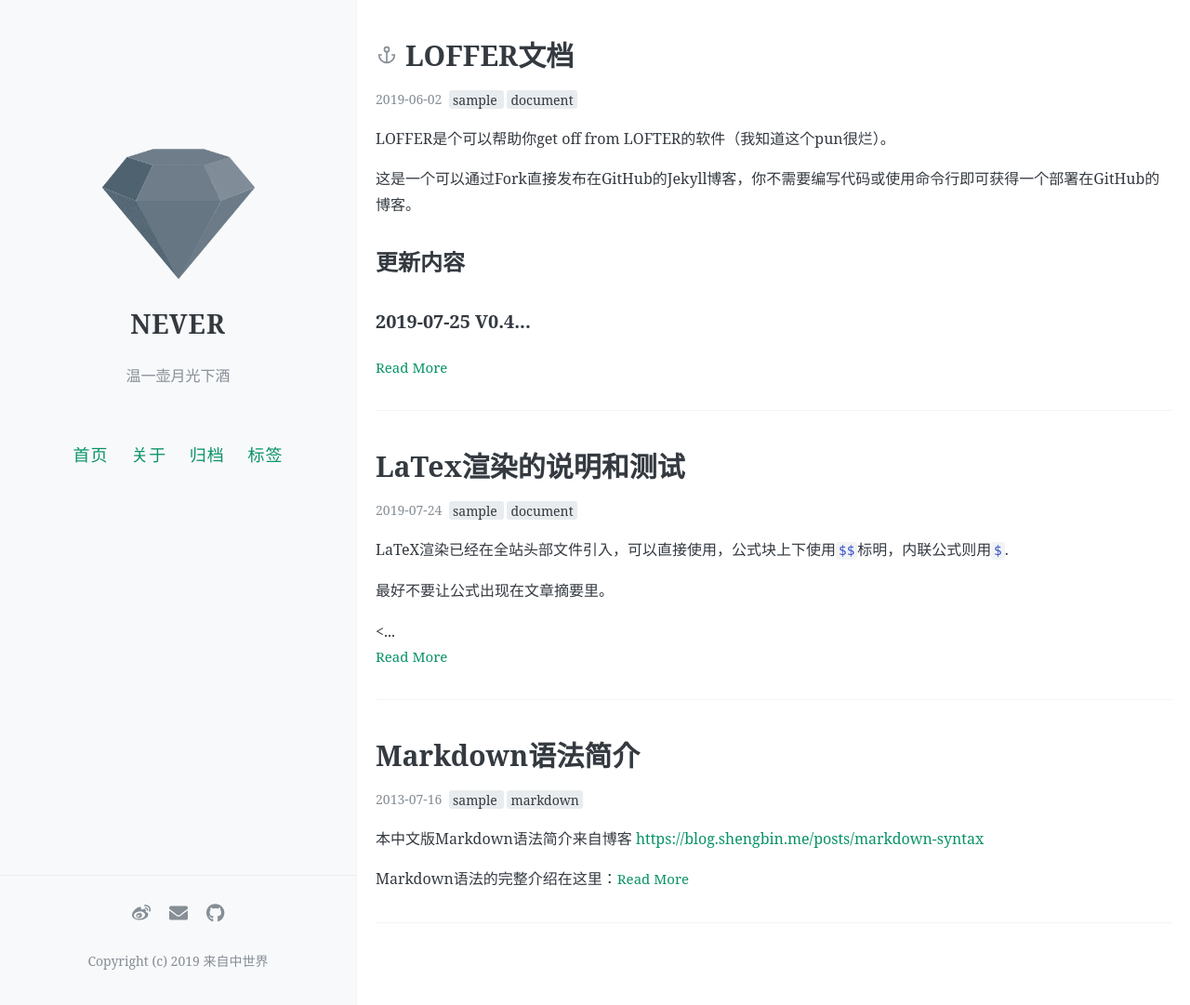
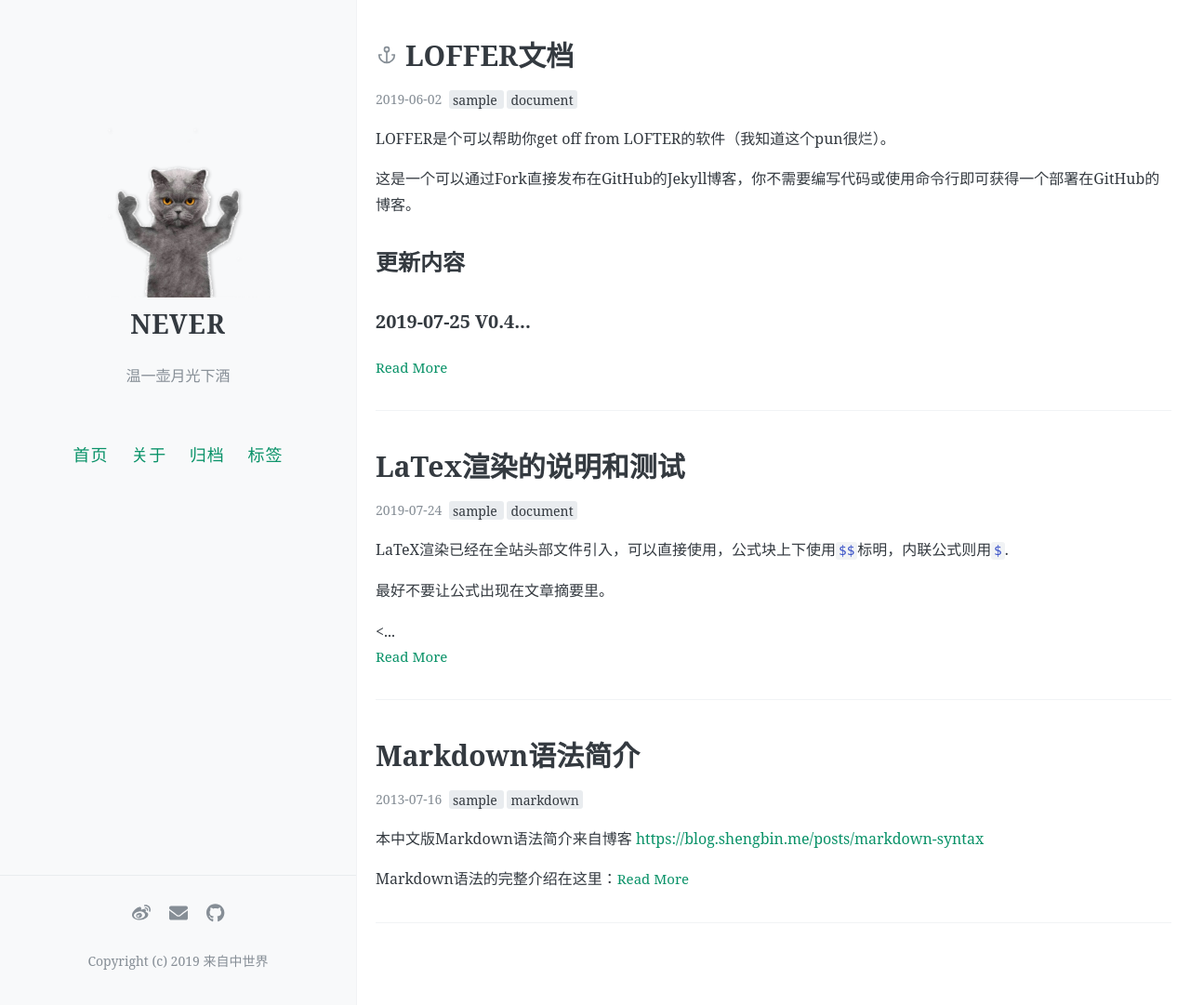
Before and after one commit to FromEndWorld/LOFFER, a Jekyll site: the page built from index.html, in a window 1280 px wide and 1081 px high. Shown: the whole window at 93% size. Built offline with Jekyll 4.4.1, drawn with Linux system fonts in a browser that asks for light colours; nearby versions of some CDN libraries; the list of posts is cut into pages by our own code; comment, search, counter and statistics services are not loaded.

Commit message:
Update _config.yml

```diff
--- a/_config.yml
+++ b/_config.yml
@@ -14,7 +14,7 @@
 #
 
 # 你的博客logo图片URL，建议尺寸不超过300px × 300px
-avatar: https://raw.githubusercontent.com/FromEndWorld/LOFFER/master/images/logo.png
+avatar: tx.png
 
 # 你的favicon（出现在浏览器tab上）图片URL，建议使用较小(64px × 64px)的图片
 favicon: https://raw.githubusercontent.com/FromEndWorld/LOFFER/master/images/favicon.png
```
